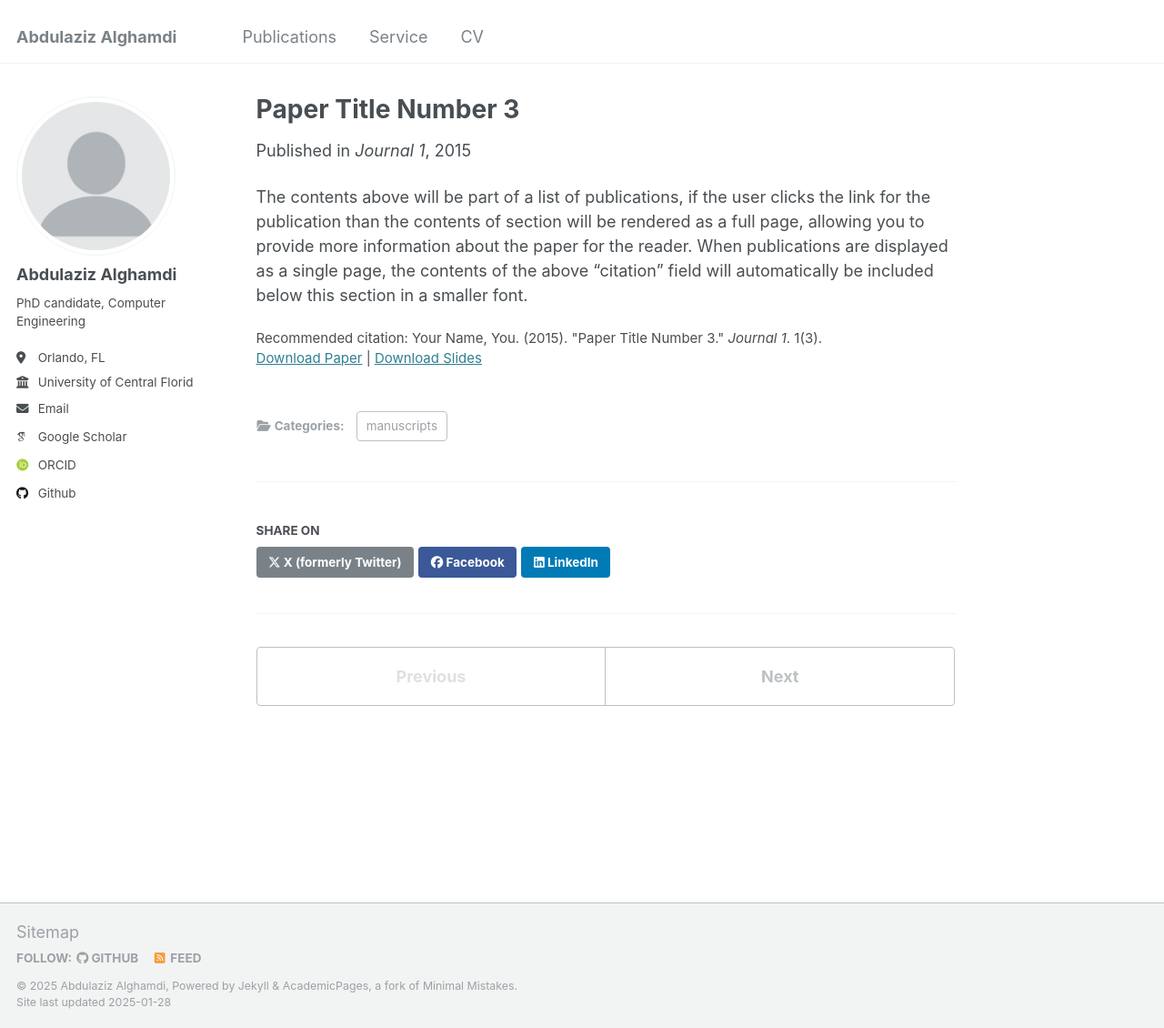
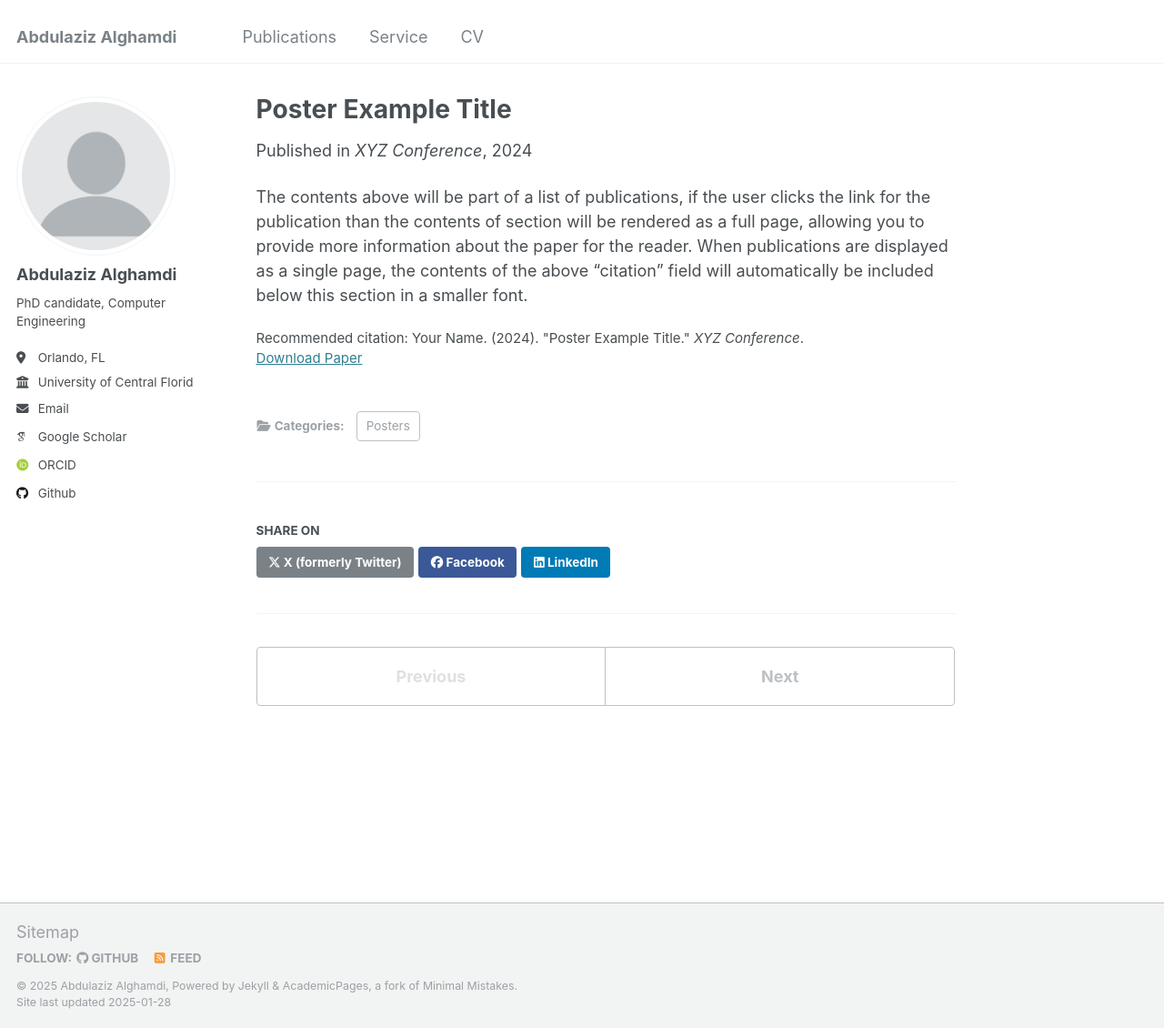
Before and after one commit to Eamna/eamna.github.io, a Jekyll site: the page built from _publications/2015-10-01-paper-title-number-3.md, in a window 1280 px wide and 1130 px high. Shown: the whole window at 91% size. Built offline with Jekyll 4.4.1, drawn with Linux system fonts in a browser that asks for light colours; some web fonts are replaced.

Commit message:
Poster.md

```diff
--- a/_publications/2015-10-01-paper-title-number-3.md
+++ b/_publications/2015-10-01-paper-title-number-3.md
@@ -1,14 +1,13 @@
 ---
-title: "Paper Title Number 3"
+title: "Poster Example Title"
 collection: publications
-category: manuscripts
-permalink: /publication/2015-10-01-paper-title-number-3
-excerpt: 'This paper is about the number 3. The number 4 is left for future work.'
-date: 2015-10-01
-venue: 'Journal 1'
-slidesurl: 'http://academicpages.github.io/files/slides3.pdf'
-paperurl: 'http://academicpages.github.io/files/paper3.pdf'
-citation: 'Your Name, You. (2015). &quot;Paper Title Number 3.&quot; <i>Journal 1</i>. 1(3).'
+category: Posters
+permalink: /publication/2024-01-01-poster-title
+excerpt: 'This poster was presented at XYZ conference.'
+date: 2024-01-01
+venue: 'XYZ Conference'
+paperurl: ''
+citation: 'Your Name. (2024). &quot;Poster Example Title.&quot; <i>XYZ Conference</i>.'
 ---
 
 The contents above will be part of a list of publications, if the user clicks the link for the publication than the contents of section will be rendered as a full page, allowing you to provide more information about the paper for the reader. When publications are displayed as a single page, the contents of the above "citation" field will automatically be included below this section in a smaller font.
```
